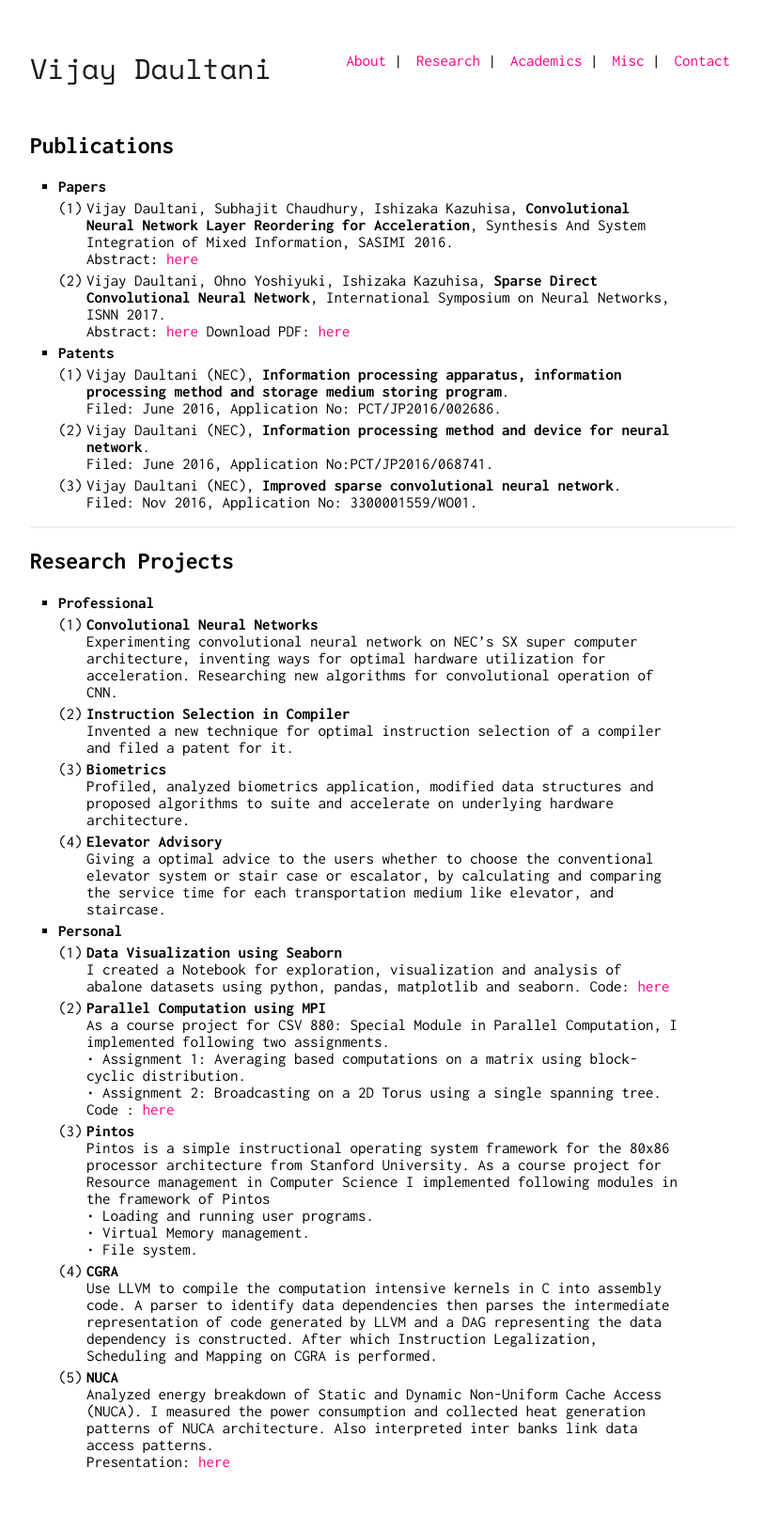
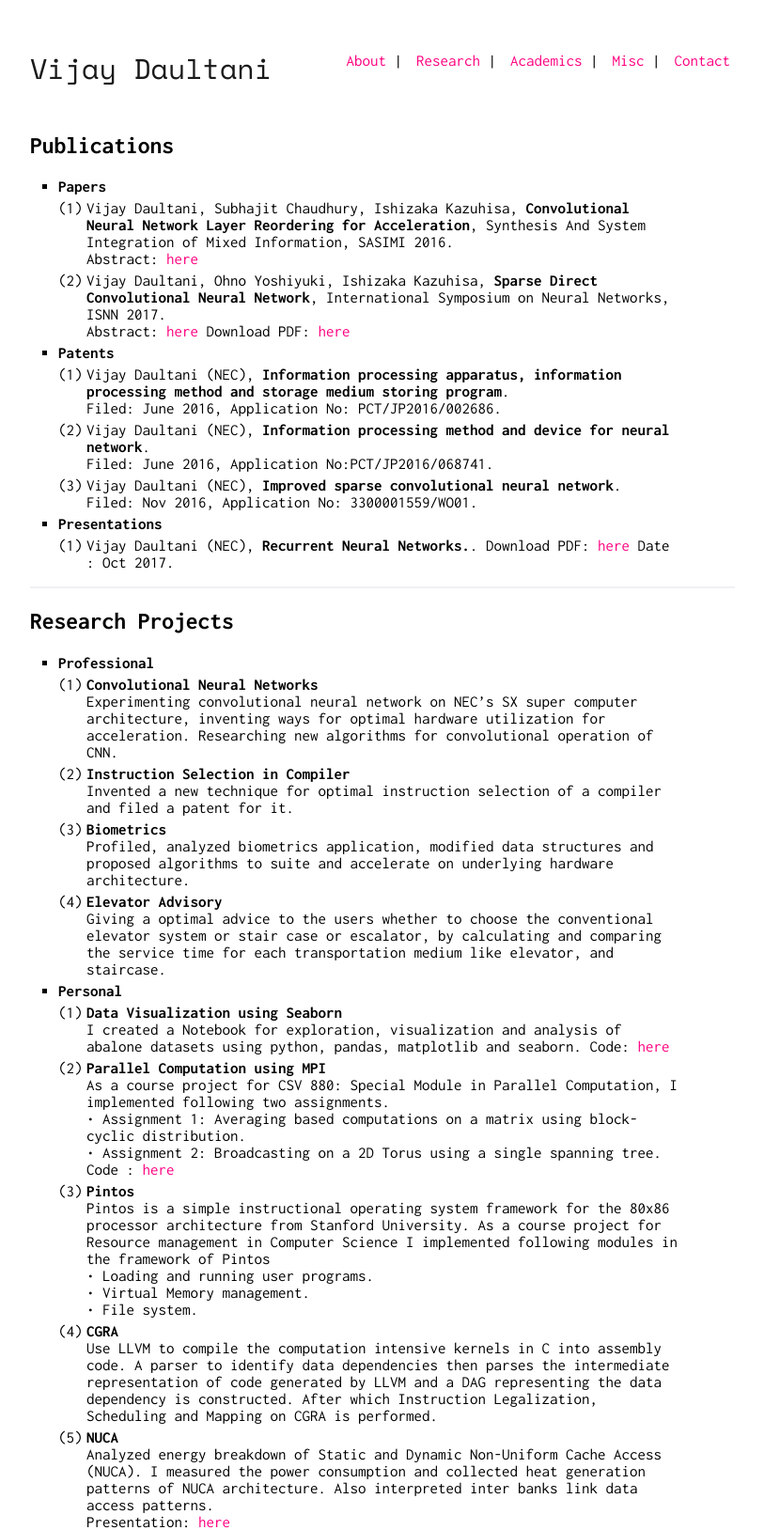
Before and after one commit to vijaydaultani/vijaydaultani.github.io, a Jekyll site: the page built from research.md, in a window 1280 px wide. Shown: the whole page at 94% size, without its empty margins (233-1046 px from the left). Built offline with Jekyll 4.4.1, drawn with Linux system fonts in a browser that asks for light colours; our own code applies the rules of GitHub Pages for plain Markdown files; before the commit the page ends 1564 px from its top, so only the background shows below that.

Commit message:
adding rtc presentation

```diff
--- a/research.md
+++ b/research.md
@@ -20,6 +20,12 @@ layout: default
      Filed: June 2016, Application No:PCT/JP2016/068741.
   3. Vijay Daultani (NEC), **Improved sparse convolutional neural network**.
      Filed: Nov 2016, Application No: 3300001559/WO01.
+
+
+* **Presentations**
+  1. Vijay Daultani (NEC), **Recurrent Neural Networks.**.
+  Download PDF: [here](/assets/docs/presentation_rtc.pdf)
+  Date : Oct 2017.
 
 ---
 
```
Also changed, not shown: 1 other file.
